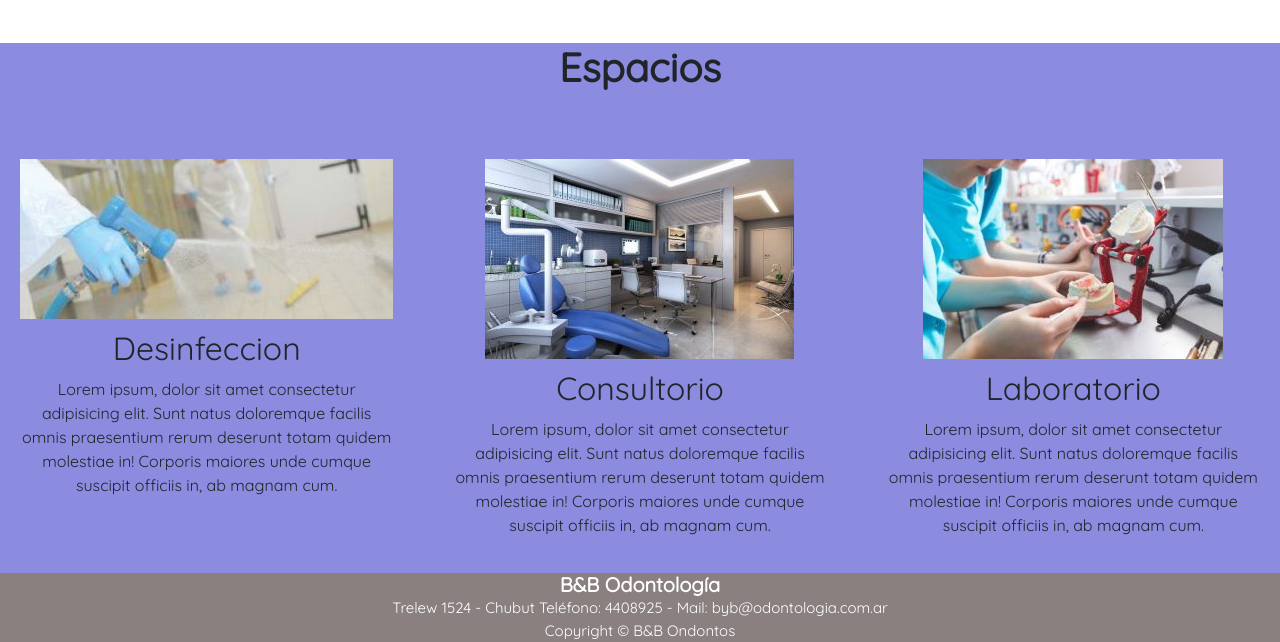
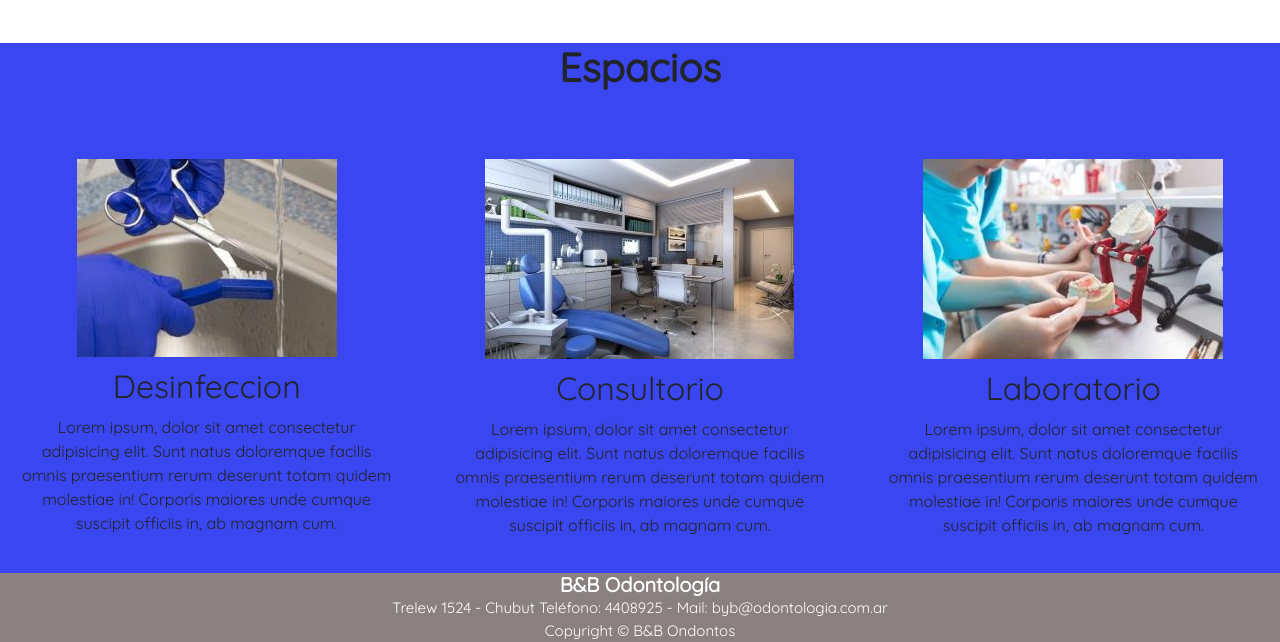
Before and after one commit to antonelladeff/desarrollo, a plain HTML site: page paginas/consultorio.html in a window 1280 px wide. Shown: the part 764-1406 px from the top of the page. Drawn offline with Linux system fonts and the light colour scheme.

Commit message:
cambie imagen

```diff
--- a/css/estilos.css
+++ b/css/estilos.css
@@ -145,7 +145,7 @@ margin-top: 10px;
 }
 
 .espacios {
-background-color: rgb(139, 139, 224);
+background-color: rgb(58, 70, 240);
 margin-top: 30px;
 }
 @media screen and (max-width: 768px) {
--- a/paginas/consultorio.html
+++ b/paginas/consultorio.html
@@ -60,7 +60,7 @@
       <h1>Espacios</h1>
       <div class="boxpadre">
         <div class="box">
-          <img src="../multimedia/desinfección-profunda-métodos.jpg" alt="desinfeccion ">
+          <img src="../multimedia/desinfeccion-odontologico.jpg" alt="desinfeccion ">
           <h2 class="titulo">Desinfeccion</h2>
           <p class="parrafo">
             Lorem ipsum, dolor sit amet consectetur adipisicing elit. Sunt natus doloremque facilis omnis praesentium
```
Also changed, not shown: multimedia/desinfeccion-odontologico.jpg (added), multimedia/desinfección-profunda-métodos.jpg (deleted).
